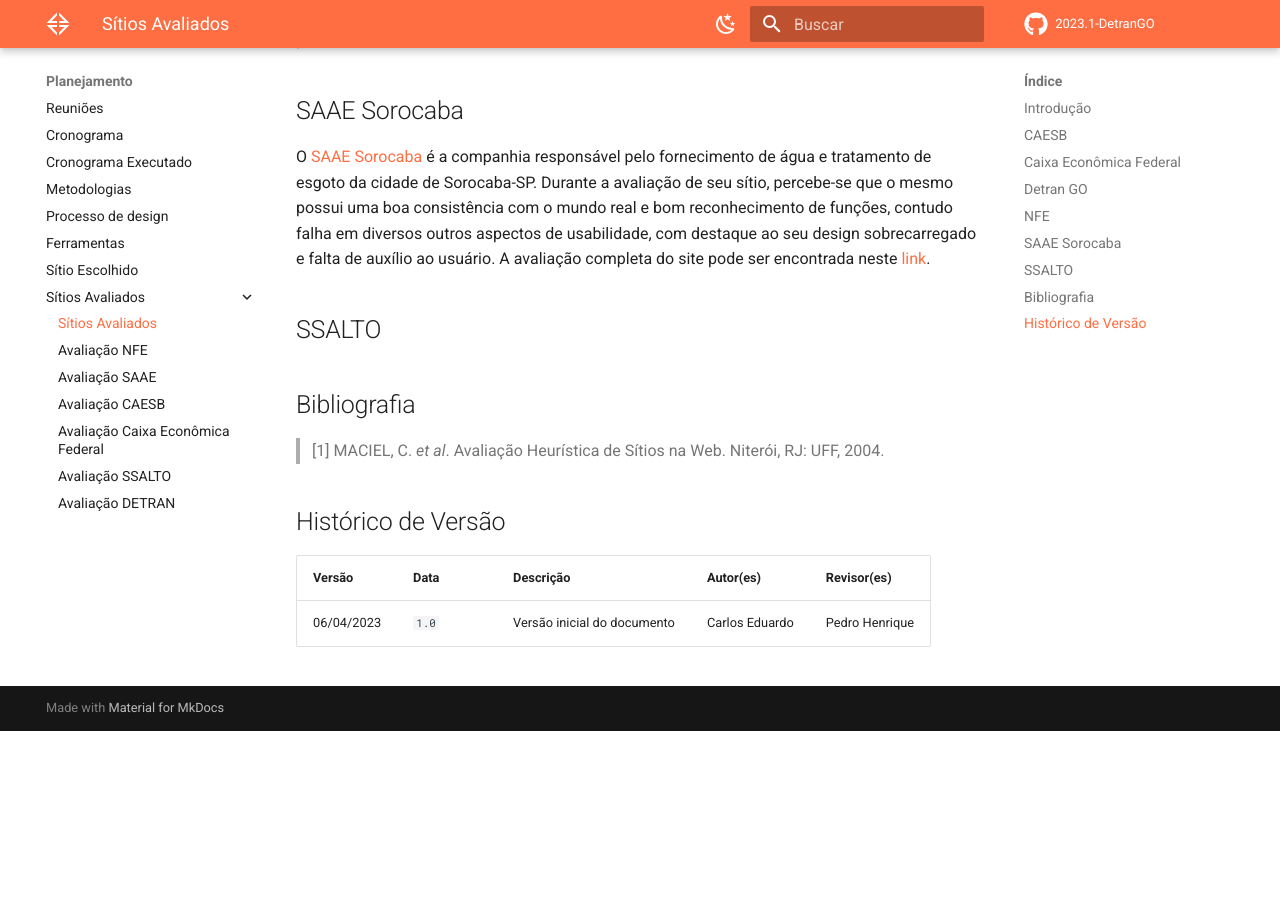
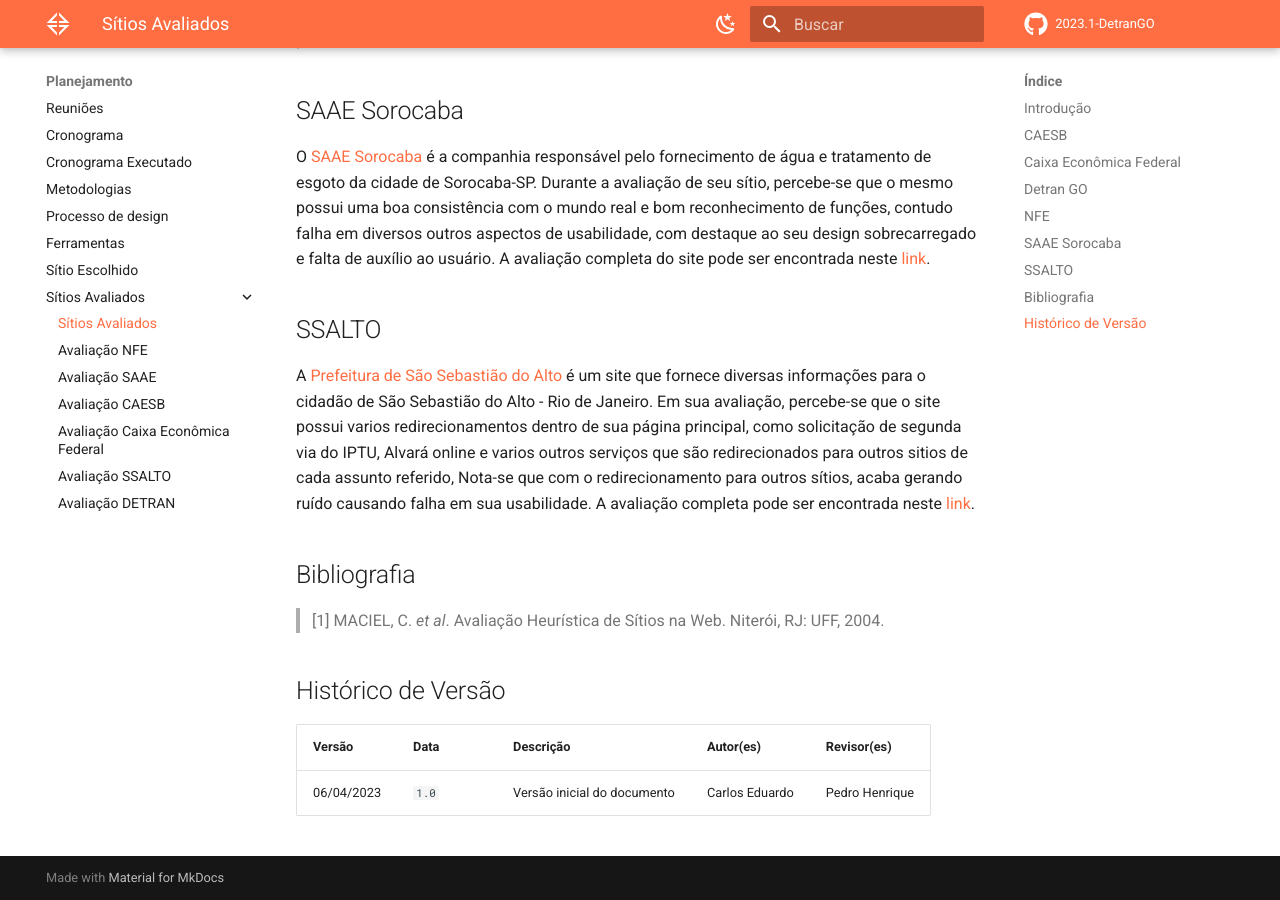
Before and after one commit to Interacao-Humano-Computador/2023.1-DetranGO, an MkDocs documentation site: the page built from docs/planejamento/sites_avaliados/sites_avaliados.md, in a window 1280 px wide and 900 px high, scrolled down 1455 px. Built offline with MkDocs 1.6.1 and Material for MkDocs 9.7.7, drawn with Linux system fonts in a browser that asks for light colours; comment, search, counter and statistics services are not loaded; before the commit the page ends 2186 px from its top, so only the background shows below that.

Commit message:
edit: Adiciona resumo SSALTO na página de sitios avaliados

```diff
--- a/docs/planejamento/sites_avaliados/sites_avaliados.md
+++ b/docs/planejamento/sites_avaliados/sites_avaliados.md
@@ -40,7 +40,7 @@
 O [SAAE Sorocaba](https://www.saaesorocaba.com.br/) é a companhia responsável pelo fornecimento de água e tratamento de esgoto da cidade de Sorocaba-SP. Durante a avaliação de seu sítio, percebe-se que o mesmo possui uma boa consistência com o mundo real e bom reconhecimento de funções, contudo falha em diversos outros aspectos de usabilidade, com destaque ao seu design sobrecarregado e falta de auxílio ao usuário. A avaliação completa do site pode ser encontrada neste [link](./avaliacao_SAAE.md).
 
 ## SSALTO
-
+A [Prefeitura de São Sebastião do Alto](http://ssalto.rj.gov.br/) é um site que fornece diversas informações para o cidadão de São Sebastião do Alto - Rio de Janeiro. Em sua avaliação, percebe-se que o site possui varios redirecionamentos dentro de sua  página principal, como solicitação de segunda via do IPTU, Alvará online e varios outros serviços que são redirecionados para outros sitios  de cada assunto referido, Nota-se que com o redirecionamento para outros sítios, acaba gerando ruído causando falha em sua usabilidade. A avaliação completa pode ser encontrada neste [link](./avaliacao_SSALTO.md).
 
 ## Bibliografia
 
```
